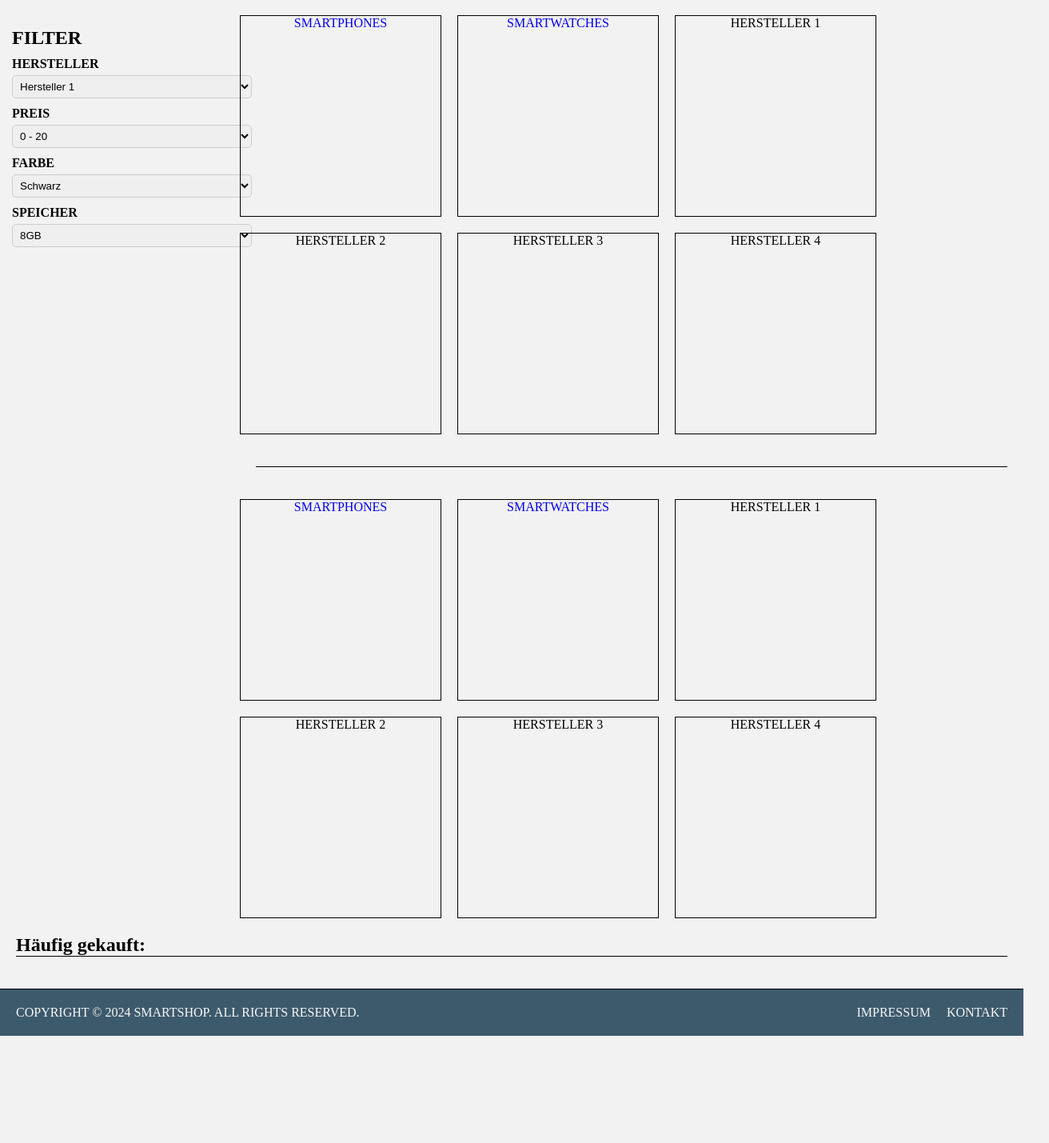
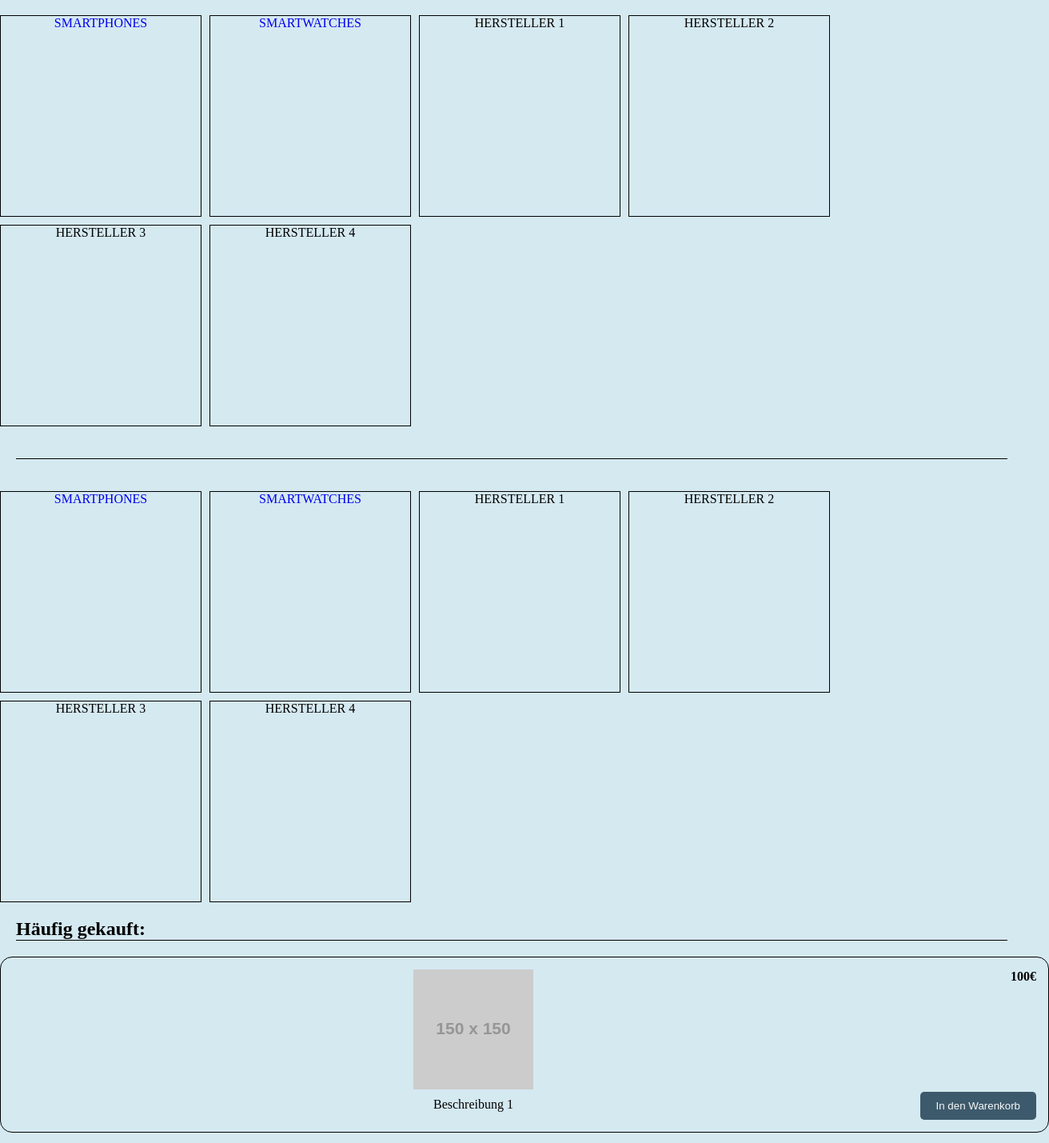
Before and after one commit to RalfHof/gruppenarbeit, a React (Vite) app in the folder frontend/: page / in a window 1280 px wide. Shown: the part 60-1489 px from the top of the page at 80% size, 1312 px wide, since content can reach past the window. Before the commit the page ends 1355 px from the top, so only its background shows below. Built offline with nearby package versions, Linux system fonts and the light colour scheme.

Commit message:
frontend

```diff
--- a/frontend/src/main.jsx
+++ b/frontend/src/main.jsx
@@ -8,8 +8,10 @@ import Smartwatches from './pages/smartwatches.jsx';
 import Smartphones from './pages/smartphones.jsx';
 import Accessories from './pages/accessories.jsx';
 
+
 const root = ReactDOM.createRoot(document.getElementById('root'));
 root.render(
+
   <Router>
     <Routes>
       <Route path="/" element={<Home />} />
@@ -17,6 +19,7 @@ root.render(
       <Route path="/smartwatches" element={<Smartwatches />} />
       <Route path="/smartphones" element={<Smartphones />} />
       <Route path="/accessories" element={<Accessories />} />
+
     </Routes>
   </Router>
 );
--- a/frontend/src/pages/home.jsx
+++ b/frontend/src/pages/home.jsx
@@ -11,29 +11,19 @@ const categories = [
 
 const manufacturers = ["Hersteller 1", "Hersteller 2", "Hersteller 3", "Hersteller 4"];
 
-const Filter = ({ title, options }) => (
-  <div className="filter">
-    <p>{title}</p>
-    <select>
-      {options.map((option, index) => (
-        <option key={index}>{option}</option>
-      ))}
-    </select>
-  </div>
-);
+const products = [
+  { name: "Produkt 1", description: "Beschreibung 1", price: "100€", image: "https://via.placeholder.com/150", link: "#" },
+  { name: "Produkt 2", description: "Beschreibung 2", price: "200€", image: "https://via.placeholder.com/150", link: "#" },
+  { name: "Produkt 3", description: "Beschreibung 3", price: "300€", image: "https://via.placeholder.com/150", link: "#" },
+  { name: "Produkt 4", description: "Beschreibung 4", price: "400€", image: "https://via.placeholder.com/150", link: "#" },
+  { name: "Produkt 5", description: "Beschreibung 5", price: "500€", image: "https://via.placeholder.com/150", link: "#" }
+];
 
 const Main = () => {
   return (
     <>
       <main className="homeMain">
         <div className="mainContainer">
-          <div className="itemFilter">
-            <h2>Filter</h2>
-            <Filter title="Hersteller" options={manufacturers} />
-            <Filter title="Preis" options={['0 - 20', '20 - 50', '50 - 100', '100 - 200']} />
-            <Filter title="Farbe" options={['Schwarz', 'Weiß', 'Rot', 'Blau']} />
-            <Filter title="Speicher" options={['8GB', '16GB', '32GB', '64GB']} />
-          </div>
           <div className="shardContainer">
             <div className="shardRow">
               {categories.map((category, index) => (
@@ -61,6 +51,18 @@ const Main = () => {
         <div className="spacer">
           <h2>Häufig gekauft:</h2>
         </div>
+        <div className="productContainer">
+          {products.map((product, index) => (
+            <div key={index} className="itemCard">
+              <div className="itemContainer">
+                <img className="itemImage" src={product.image} alt={product.name} />
+                <div className="itemDescription">{product.description}</div>
+                <div className="itemPrice">{product.price}</div>
+                <button className="cart-button">In den Warenkorb</button>
+              </div>
+            </div>
+          ))}
+        </div>
       </main>
     </>
   );
--- a/frontend/src/pages/home1.jsx
+++ b/frontend/src/pages/home1.jsx
@@ -2,6 +2,7 @@ import React from "react";
 import Header from "../components/header";
 import Nav from "../components/nav";
 import Footer from "../components/footer";
+import "../styles.css";
 
 const Filter = ({ title, options }) => (
   <div className="filter">
@@ -30,37 +31,36 @@ const Item = ({ item }) => (
 
 const Main = () => {
   const dummyItems = [
-    { id: 1, name: "Produkt 1", description: "Beschreibung 1", price: 10, image: "https://via.placeholder.com/150" },
-    { id: 2, name: "Produkt 2", description: "Beschreibung 2", price: 20, image: "https://via.placeholder.com/150" },
-    { id: 3, name: "Produkt 3", description: "Beschreibung 3", price: 30, image: "https://via.placeholder.com/150" },
-    { id: 4, name: "Produkt 4", description: "Beschreibung 4", price: 40, image: "https://via.placeholder.com/150" },
-    { id: 5, name: "Produkt 5", description: "Beschreibung 5", price: 50, image: "https://via.placeholder.com/150" },
-    { id: 6, name: "Produkt 6", description: "Beschreibung 6", price: 60, image: "https://via.placeholder.com/150" },
+    { id: 1, name: "Produkt 1", description: "Beschreibung 1", price: 100, image: "https://via.placeholder.com/150" },
+    { id: 2, name: "Produkt 2", description: "Beschreibung 2", price: 200, image: "https://via.placeholder.com/150" },
+    { id: 3, name: "Produkt 3", description: "Beschreibung 3", price: 300, image: "https://via.placeholder.com/150" },
+    { id: 4, name: "Produkt 4", description: "Beschreibung 4", price: 400, image: "https://via.placeholder.com/150" },
+    { id: 5, name: "Produkt 5", description: "Beschreibung 5", price: 500, image: "https://via.placeholder.com/150" }
   ];
 
   return (
-    <main className="homeMain">
+    <>
+      <main>
         <div className="mainContainer">
           <div className="itemFilter">
-          <Filter title="Hersteller" options={['Hersteller 1', 'Hersteller 2', 'Hersteller 3', 'Hersteller 4']} />
-          <Filter title="Preis" options={['0 - 20', '20 - 50', '50 - 100', '100 - 200']} />
-          <Filter title="Farbe" options={['Rot', 'Blau', 'Grün', 'Schwarz']} />
-          <Filter title="Speicher" options={['64GB', '128GB', '256GB', '512GB']} />
+            <Filter title="Preis" options={["0-50", "50-100", "100-150", "150-300", "300-500"]} />
+            <Filter title="Hersteller" options={["Hersteller 1", "Hersteller 2", "Hersteller 3"]} />
           </div>
-        <div className="items">
-          {dummyItems.map(item => (
+          <div className="itemContainer">
+            {dummyItems.map((item) => (
               <Item key={item.id} item={item} />
             ))}
           </div>
         </div>
       </main>
+    </>
   );
 };
 
 function Home1() {
   return (
     <>
-      <Header site={"Startseite"} />
+      <Header site={"Home1"} />
       <Nav />
       <Main />
       <Footer />
--- a/frontend/src/pages/smartphones.jsx
+++ b/frontend/src/pages/smartphones.jsx
@@ -21,11 +21,11 @@ const Item = ({ item }) => (
 const Filter = ({ title, options }) => (
   <div className="filter">
     <p>{title}</p>
-    <select>
+    <div className="filter-options">
       {options.map((option, index) => (
-        <option key={index}>{option}</option>
+        <button key={index} className="filter-button">{option}</button>
       ))}
-    </select>
+    </div>
   </div>
 );
 
@@ -52,6 +52,7 @@ const Main = () => {
         <h2>Filter</h2>
         <Filter title="Hersteller" options={["Apple", "Samsung", "Nokia", "Huawei"]} />
         <Filter title="Preis" options={["0 - 500", "500 - 1000", "1000 - 1500", "1500 - 2000"]} />
+        <Filter title="Technische Details" options={["OS: Android", "Display-Größe: 5 - 6 Zoll", "Konnektivität: 5G"]} />
       </div>
       <div className="content">
         <h2>Smartphones</h2>
--- a/frontend/src/pages/smartwatches.jsx
+++ b/frontend/src/pages/smartwatches.jsx
@@ -21,11 +21,11 @@ const Item = ({ item }) => (
 const Filter = ({ title, options }) => (
   <div className="filter">
     <p>{title}</p>
-    <select>
+    <div className="filter-options">
       {options.map((option, index) => (
-        <option key={index}>{option}</option>
+        <button key={index} className="filter-button">{option}</button>
       ))}
-    </select>
+    </div>
   </div>
 );
 
@@ -50,10 +50,9 @@ const Main = () => {
     <main className="mainContainer">
       <div className="itemFilter">
         <h2>Filter</h2>
-        <Filter title="Hersteller" options={['Apple', 'Samsung', 'Fitbit', 'Garmin', 'Google Pixel Watch 2', 'XPLORA Kids Watch X6 Play'
-
-        ]} />
+        <Filter title="Hersteller" options={['Apple', 'Samsung', 'Fitbit', 'Garmin', 'Google Pixel Watch 2', 'XPLORA Kids Watch X6 Play']} />
         <Filter title="Preis" options={['0 - 100', '100 - 200', '200 - 300', '300 - 800']} />
+        <Filter title="Technische Details" options={['Typ: Smartwatch', 'OS: watchOS', 'Display-Größe: 41mm oder 45mm', 'Konnektivität: GPS + Cellular']} />
       </div>
       <div className="content">
         <h2>Smartwatches</h2>
--- a/frontend/src/styles.css
+++ b/frontend/src/styles.css
@@ -5,21 +5,15 @@
   min-height: 100%;
 }
 
-html,
-body {
+html, body {
   margin: 0;
   padding: 0;
   height: 100%;
-  max-width: 100%;
-  background-color: #f2f2f2;
+  width: 100%;
+  background-color: #d5e9f1;
 }
 
-h1,
-h2,
-h3,
-p,
-a,
-ul {
+h1, h2, h3, p, a, ul {
   margin: 0;
   padding: 0;
   text-decoration: none;
@@ -65,7 +59,7 @@ nav .cart {
 /* Main Styles */
 main {
   flex: 1;
-  margin: 20px 0 20px 0;
+  margin: 20px 0;
 }
 
 .mainContainer {
@@ -74,34 +68,50 @@ main {
   text-transform: uppercase;
 }
 
+.homeMain .mainContainer {
+  grid-template-columns: 1fr;
+}
+
 /* Item Card Styles */
-.itemCard {
+.itemCard, .productCard {
   border: 1px solid black;
   border-radius: 15px;
-  width: 980px;
-  margin: 15px 0 15px 0;
+  width: 100%;
+  margin: 15px 0;
   padding: 15px;
-  display: grid;
-  grid-template-columns: 1fr 1fr;
+  display: flex;
+  flex-direction: column;
+  position: relative; /* Add relative positioning for absolute children */
 }
 
 .itemContainer {
   display: flex;
   flex-direction: column;
   align-items: center;
+  width: 90%;
+}
+
+.itemName {
+  font-size: 1.2em;
+  margin-bottom: 10px;
 }
 
 .itemImage {
-  max-width: 100%;
-  height: auto;
+  width: 150px;
+  height: 150px;
+  object-fit: cover;
 }
 
 .itemDescription {
   margin: 10px 0;
+  text-align: center;
 }
 
 .itemPrice {
   font-weight: bold;
+  position: absolute;
+  top: 15px;
+  right: 15px;
 }
 
 .cart-button {
@@ -111,6 +121,9 @@ main {
   padding: 10px 20px;
   cursor: pointer;
   border-radius: 5px;
+  position: absolute;
+  bottom: 15px;
+  right: 15px;
 }
 
 .cart-button:hover {
@@ -119,7 +132,7 @@ main {
 
 /* Filter Styles */
 .itemFilter {
-  width: 100%;
+  width: 80%;
   padding: 15px;
   display: flex;
   flex-direction: column;
@@ -129,7 +142,7 @@ main {
 .filter {
   display: flex;
   flex-direction: column;
-  gap: 5px;
+  gap: 4px;
 }
 
 .filter p {
@@ -137,9 +150,27 @@ main {
 }
 
 .filter select {
-  padding: 5px;
+  padding: 4px;
   border: 1px solid #ccc;
   border-radius: 5px;
+}
+
+.filter-options {
+  display: flex;
+  flex-wrap: wrap;
+  gap: 10px;
+}
+
+.filter-button {
+  padding: 10px;
+  border: 1px solid #ccc;
+  border-radius: 5px;
+  cursor: pointer;
+  background-color: #f2f2f2;
+}
+
+.filter-button:hover {
+  background-color: #ddd;
 }
 
 /* Container Styles */
@@ -149,10 +180,14 @@ main {
   gap: 20px;
 }
 
+.content{
+  text-align: center;
+}
+
 .shardRow {
   display: flex;
   flex-wrap: wrap;
-  gap: 20px;
+  gap: 10px;
 }
 
 .shard {
@@ -194,5 +229,3 @@ footer ul {
 footer a {
   color: #f8f8f9;
 }
-
-/* Additional Styles
```
Also changed, not shown: frontend/src/pages/product.css (added, +125 -0 lines), frontend/src/product.jsx (added, +82 -0 lines), 1 other file (tests, documents, lock files or other folders). Lines whose indentation alone changed are shown as unchanged.
